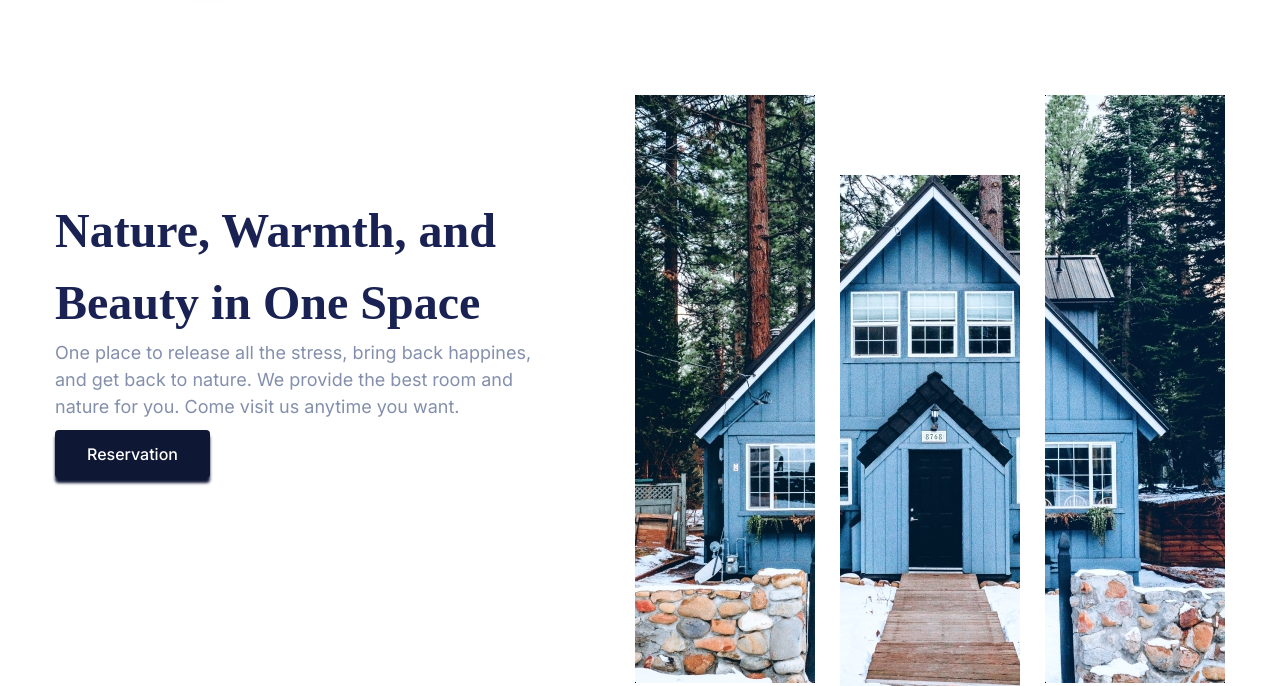
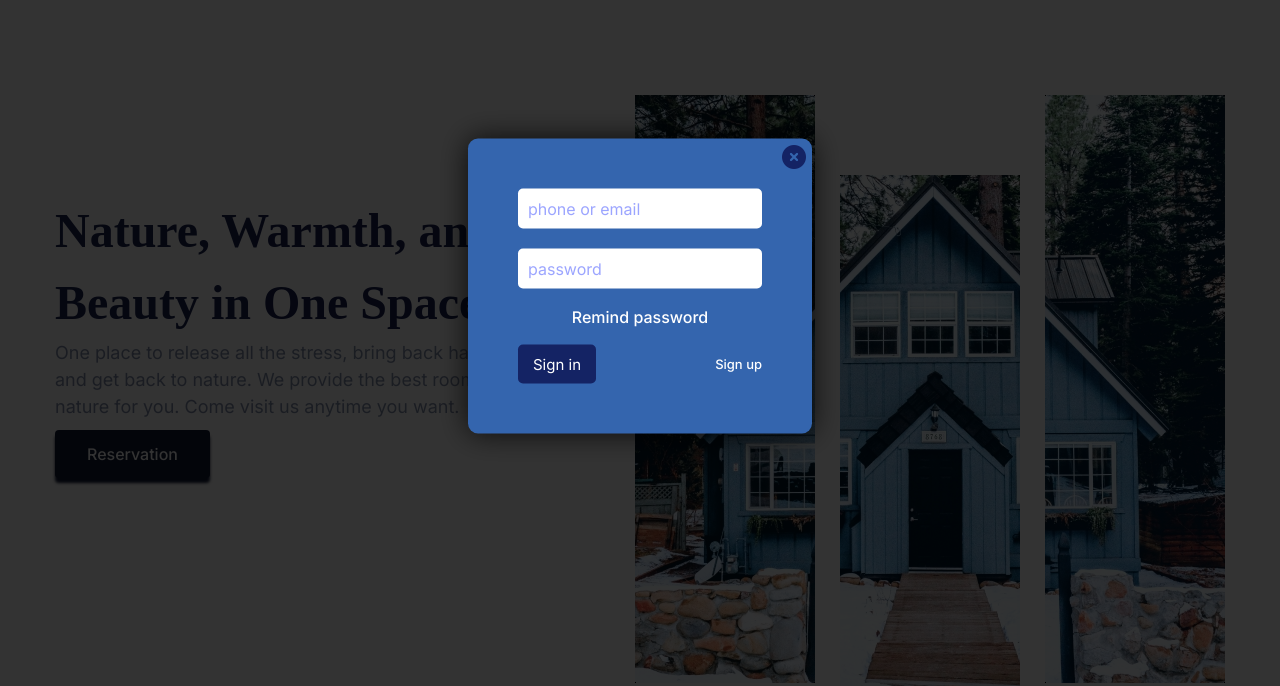
Before and after one commit to MrFisher13/MyFirstProject, a plain HTML site: page index.html in a window 1280 px wide. Both pictures are taken after a click on the link "Get Started". Shown: the part 114-800 px from the top of the page. Drawn offline with nearby package versions, Linux system fonts and the light colour scheme.

Commit message:
Добавил модальное окно для get start

```diff
--- a/css/dark.css
+++ b/css/dark.css
@@ -283,3 +283,35 @@ body {
     color: #d7d7d7;
   }
 }
+/* HEADER MODAL */
+.header__modal {
+  background: rgba(82, 82, 82, 0.8);
+}
+.header__modal-form {
+  box-shadow: 0 0 30px #000000c9;
+  background: #292d33;
+}
+.header__modal-form input{
+  color: rgb(0, 0, 0);
+  background: rgb(160, 217, 228);
+}
+.modal-form__cross {
+  color: rgb(160, 217, 228);
+}
+.header__modal-form input:focus {
+  box-shadow: 0 0 20px #dadada;
+}
+.header__modal-form input::placeholder {
+  color: rgba(17, 14, 14, 0.393);
+}
+.modal-form__recovery{color: #959595;}
+.modal-form__sign-in {
+  background: rgb(160, 217, 228);
+  color: rgb(0, 0, 0);
+}
+.modal-form__sign-in:hover {
+  background: rgb(255, 255, 255);
+}
+.modal-form__sign-up {
+  color: rgb(149, 149, 149);
+}
--- a/css/light.css
+++ b/css/light.css
@@ -280,3 +280,34 @@ body {
     color: #0b265a;
   }
 }
+/* HEADER MODAL */
+.header__modal {
+  background: rgba(0, 0, 0, 0.8);
+}
+.header__modal-form {
+  box-shadow: 0 0 30px #000000c9;
+  background: #3465ae;
+}
+.header__modal-form input{
+  color: rgb(20, 35, 100);
+}
+.modal-form__cross {
+  color: rgb(20, 35, 100);
+}
+.header__modal-form input:focus {
+  box-shadow: 0 0 20px #00001d;
+}
+.header__modal-form input::placeholder {
+  color: rgba(0, 26, 255, 0.393);
+}
+.modal-form__recovery{color: #fff;}
+.modal-form__sign-in {
+  background: rgb(20, 35, 100);
+  color: #fff;
+}
+.modal-form__sign-in:hover {
+  background: rgba(0, 9, 54, 0.83);
+}
+.modal-form__sign-up {
+  color: #fff;
+}
--- a/css/media.css
+++ b/css/media.css
@@ -65,9 +65,6 @@
   }
   .humb__field.active .humb__line:nth-child(3) {
     transform: translateY(-9px) rotate(-45deg);
-  }
-  body.noscroll {
-    overflow: hidden;
   }
 }
 @media (max-width: 850px) {
--- a/css/style.css
+++ b/css/style.css
@@ -1,3 +1,6 @@
+body.noscroll {
+  overflow: hidden;
+}
 /* HEADER */
 .header {
   position: relative;
@@ -639,8 +642,97 @@
 }
 .arrow-show {
   opacity: 1;
-  transition: .5s linear;
+  transition: 0.5s linear;
 }
 .arrow-show_hide {
   opacity: 0;
 }
+/* HEADE MODAL */
+.header__modal {
+  position: fixed;
+  top: 0;
+  left: 0;
+  width: 100%;
+  height: 100%;
+  z-index: 20;
+  opacity: 0;
+  pointer-events: none;
+  transition: 0.5s linear;
+}
+.header__modal.modal-active {
+  opacity: 1;
+  pointer-events: all;
+}
+.header__modal-form {
+  position: absolute;
+  top: 50%;
+  left: 50%;
+  padding: 50px;
+  max-width: 500px;
+  border-radius: 10px;
+  transform: translate(-50%,-50%) scale(0);
+  transition: 0.5s linear;
+}
+.header__modal-form.modal-active {
+  transform: translate(-50%,-50%) scale(1);
+  transition: 0.5s linear;
+}
+.header__modal-form label {
+  width: 100%;
+  margin-bottom: 20px;
+  display: flex;
+  flex-direction: column-reverse;
+}
+.modal-form__cross {
+  position: absolute;
+  top: 10px;
+  right: 10px;
+  cursor: pointer;
+  transform: scale(1.5);
+}
+.header__modal-form input {
+  height: 40px;
+  border: none;
+  border-radius: 5px;
+  padding-left: 10px;
+  cursor: pointer;
+  font-weight: 600;
+}
+.header__modal-form input:focus {
+  transition: 0.3s linear;
+}
+.header__modal-form input::placeholder {
+  font-weight: 400;
+}
+.modal-form__recovery{
+  display: block;
+  text-align: center;
+  margin-bottom: 20px;
+  transition: 0.1s linear;
+}
+.modal-form__recovery:active {color: #00ac03d3;}
+.modal-form__sign-in {
+  padding: 10px 15px;
+  border-radius: 5px;
+  font-size: 15px;
+}
+.modal-form__sign-in:active {
+  position: relative;
+  top: 2px;
+  left: 0;
+}
+.modal-form__sign-in:hover {
+  transition: .3s linear;
+}
+.modal-form__sign-up {
+  font-size: 13px;
+  transition: 0.1s linear;
+}
+.modal-form__sign-up:active {
+  color: #00ac03d3;
+}
+.modal-form__action {
+  display: flex;
+  justify-content: space-between;
+  align-items: center;
+}
--- a/index.html
+++ b/index.html
@@ -34,7 +34,8 @@
           <li><a data-gone="menu-link" href="#reservation">Reservation</a></li>
           <li><a data-gone="menu-link" href="#contacts">Contacts</a></li>
         </ul>
-        <a href="#!" class="header__button" id="header__button">Get Started</a>
+        <a href="#!" class="header__button">Get Started</a>
+
         <div class="hamb">
           <div class="humb__field" id="humb">
             <span class="humb__line"></span>
@@ -44,6 +45,23 @@
         </div>
       </nav>
       <div class="popup" id="popup"></div>
+    </div>
+    <div class="header__modal">
+      <form action="#!" method="get" class="header__modal-form">
+        <div class="modal-form__cross"><i class="fa-solid fa-circle-xmark"></i></div>
+        <label>
+          <input type="text" placeholder="phone or email">
+        </label>
+        <label>
+          <input type="password" placeholder="password">
+        </label>
+        <a href="#!" class="modal-form__recovery">Remind password</a>
+        <div class="modal-form__action">
+          <button type="submit" class="modal-form__sign-in">Sign in</button>
+          <a href="#!" class="modal-form__sign-up">Sign up</a>
+        </div>
+      </form>
+
     </div>
   </header>
 
@@ -56,6 +74,17 @@
           <p class="intro__item">One place to release all the stress, bring back happines, and get back to nature. We
             provide the best room and nature for you. Come visit us anytime you want.</p>
           <a href="#!" class="intro__reservation">Reservation</a>
+          <!-- <div class="intro__modal">
+            <form action="#!" class="intro__modal-form">
+              <label>
+                <section>
+                  <option>Singl room</option>
+                  <option>Double room</option>
+                  <option>Cootage</option>
+                </section>
+              </label>
+            </form>
+          </div> -->
         </div>
         <div class="intro__img">
           <img src="./img/house__1.jpg" alt="house_1">
@@ -267,9 +296,8 @@
       </div>
     </div>
   </footer>
-  <script src="https://cdnjs.cloudflare.com/ajax/libs/aos/2.3.4/aos.js"
-    integrity="sha512-A7AYk1fGKX6S2SsHywmPkrnzTZHrgiVT7GcQkLGDe2ev0aWb8zejytzS8wjo7PGEXKqJOrjQ4oORtnimIRZBtw=="
-    crossorigin="anonymous" referrerpolicy="no-referrer"></script>
+  <script src="https://cdnjs.cloudflare.com/ajax/libs/aos/2.3.4/aos.js" integrity="sha512-A7AYk1fGKX6S2SsHywmPkrnzTZHrgiVT7GcQkLGDe2ev0aWb8zejytzS8wjo7PGEXKqJOrjQ4oORtnimIRZBtw==" crossorigin="anonymous" referrerpolicy="no-referrer"></script>
+  <script src="modals.js"></script>
   <script src="script.js"></script>
 </body>
 
--- /dev/null
+++ b/modals.js
@@ -0,0 +1,28 @@
+// Header Modal
+let modalBtn = document.querySelector(".header__button"),
+    modalBody = document.querySelector(".header__modal"),
+    modalWindow = document.querySelector(".header__modal-form"),
+    modalClose = document.querySelector(".modal-form__cross");
+
+modalBtn.addEventListener("click", headerModalOpen);
+modalClose.addEventListener("click", headerModalClose);
+
+function headerModalOpen(e) {
+  e.preventDefault();
+  modalBody.classList.add("modal-active");
+  modalWindow.classList.add("modal-active");
+  body.classList.add('noscroll');
+}
+
+function headerModalClose(e) {
+  e.preventDefault();
+  modalBody.classList.remove("modal-active");
+  modalWindow.classList.remove("modal-active");
+  body.classList.remove('noscroll');
+}
+
+document.addEventListener("click", (e) => {
+  if (e.target === modalBody) {
+    headerModalClose(e);
+  }
+});
```
Also changed, not shown: script.js (line endings or trailing spaces).
